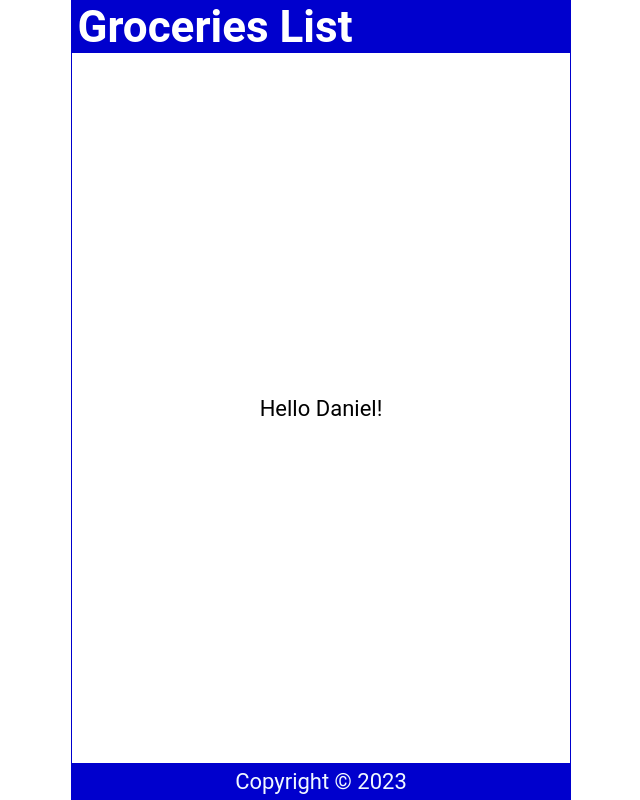
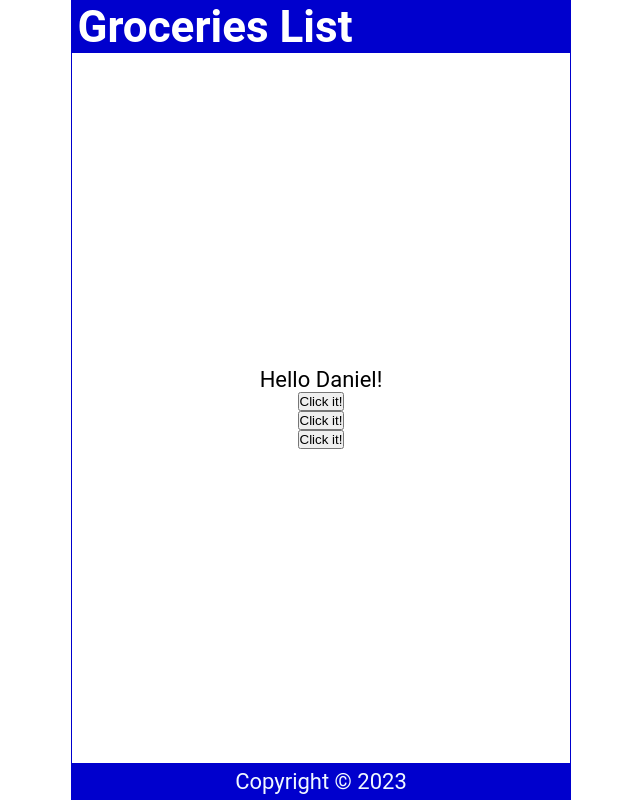
Before and after one commit to vegadelalyra/react_groceries_list, a React (Create React App) app: page / in a window 1280 px wide. Shown: the whole page, without its empty margins (319-959 px from the left). Built offline with nearby package versions, Linux system fonts and the light colour scheme.

Commit message:
feat: tutorial 05

```diff
--- a/src/Content.js
+++ b/src/Content.js
@@ -5,9 +5,24 @@ const Content = () => {
         return names[int]
     }
 
+    const handleClick = () => {
+        console.log('You clicked it')
+    }
+
+    const handleClick2 = name => {
+        console.log(name + ' was clicked')
+    }
+
+    const handleClick3 = event => {
+        console.log(event.target.innerText)
+    }
+
     return (
         <main>
-            <p>Hello {handleNameChange()}!</p>
+            <p onDoubleClick={handleClick}>Hello {handleNameChange()}!</p>
+            <button onClick={handleClick}>Click it!</button>
+            <button onClick={() => handleClick2('Daniel')}>Click it!</button>
+            <button onClick={e => handleClick3(e)}>Click it!</button>
         </main>
     )
 }
```
